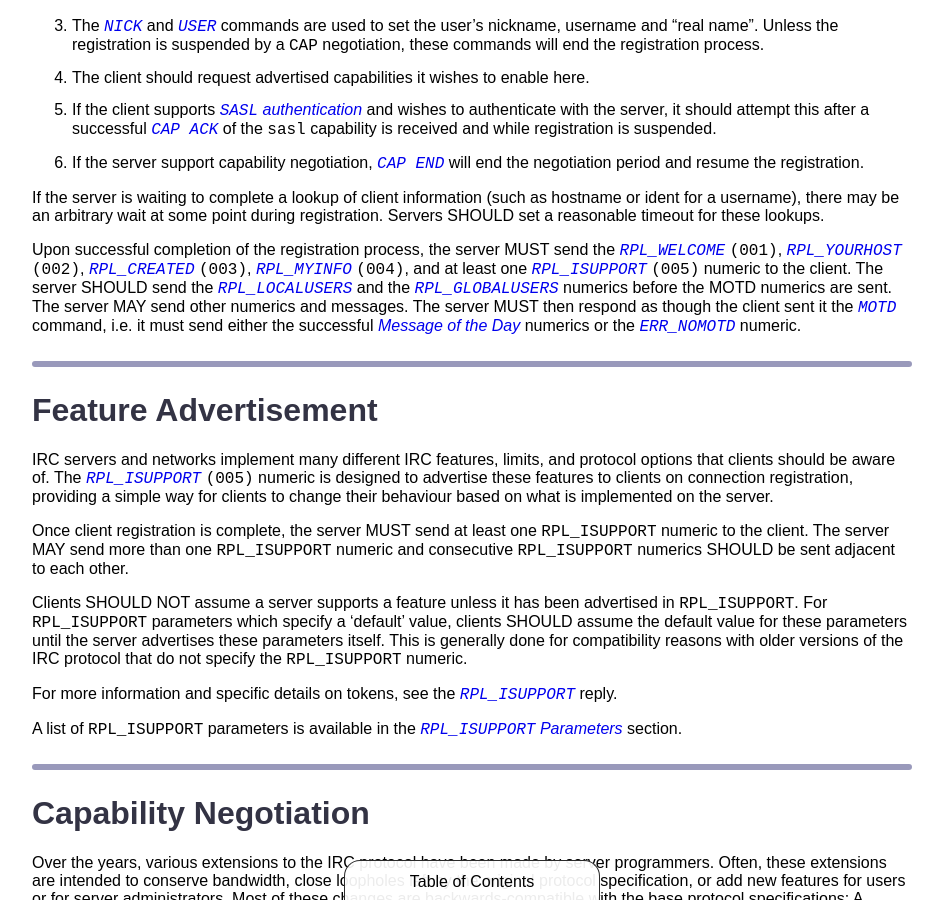
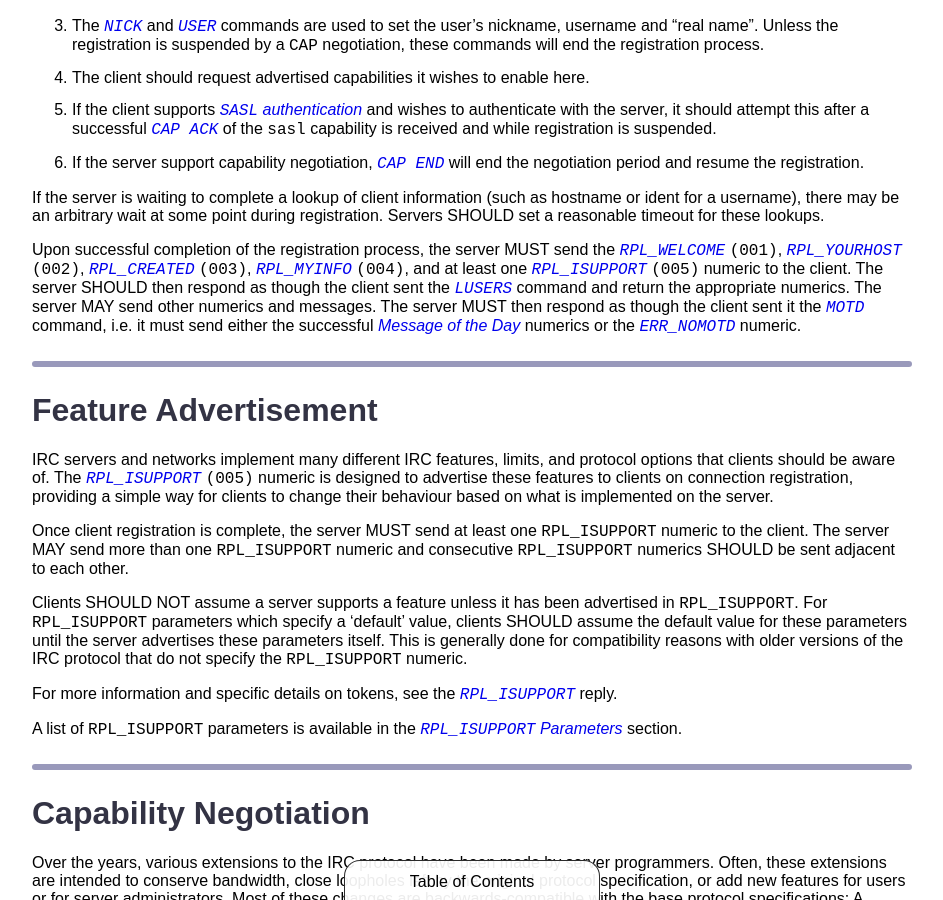
Before and after one commit to ircdocs/modern-irc, a Jekyll site: the page built from index.md, in a window 1280 px wide and 900 px high, scrolled down 10014 px. Shown: the whole window, without its empty margins (168-1111 px from the left). Built offline with Jekyll 4.4.1, drawn with Linux system fonts in a browser that asks for light colours.

Commit message:
connectionreg: Correct LUSERS role

```diff
--- a/index.md
+++ b/index.md
@@ -420,7 +420,7 @@ The commands specified in steps 1-3 should be sent on connection. If the server
 
 If the server is waiting to complete a lookup of client information (such as hostname or ident for a username), there may be an arbitrary wait at some point during registration. Servers SHOULD set a reasonable timeout for these lookups.
 
-Upon successful completion of the registration process, the server MUST send the [`RPL_WELCOME`](#rplwelcome-001) `(001)`, [`RPL_YOURHOST`](#rplyourhost-002) `(002)`, [`RPL_CREATED`](#rplcreated-003) `(003)`, [`RPL_MYINFO`](#rplmyinfo-004) `(004)`, and at least one [`RPL_ISUPPORT`](#rplisupport-005) `(005)` numeric to the client. The server SHOULD send the [`RPL_LOCALUSERS`](#rpllocalusers-265) and the [`RPL_GLOBALUSERS`](#rplglobalusers-266) numerics before the MOTD numerics are sent. The server MAY send other numerics and messages. The server MUST then respond as though the client sent it the [`MOTD`](#motd-message) command, i.e. it must send either the successful [Message of the Day](#motd-message) numerics or the [`ERR_NOMOTD`](#errnomotd-422) numeric.
+Upon successful completion of the registration process, the server MUST send the [`RPL_WELCOME`](#rplwelcome-001) `(001)`, [`RPL_YOURHOST`](#rplyourhost-002) `(002)`, [`RPL_CREATED`](#rplcreated-003) `(003)`, [`RPL_MYINFO`](#rplmyinfo-004) `(004)`, and at least one [`RPL_ISUPPORT`](#rplisupport-005) `(005)` numeric to the client. The server SHOULD then respond as though the client sent the [`LUSERS`](#lusers-message) command and return the appropriate numerics. The server MAY send other numerics and messages. The server MUST then respond as though the client sent it the [`MOTD`](#motd-message) command, i.e. it must send either the successful [Message of the Day](#motd-message) numerics or the [`ERR_NOMOTD`](#errnomotd-422) numeric.
 
 
 ---
```
